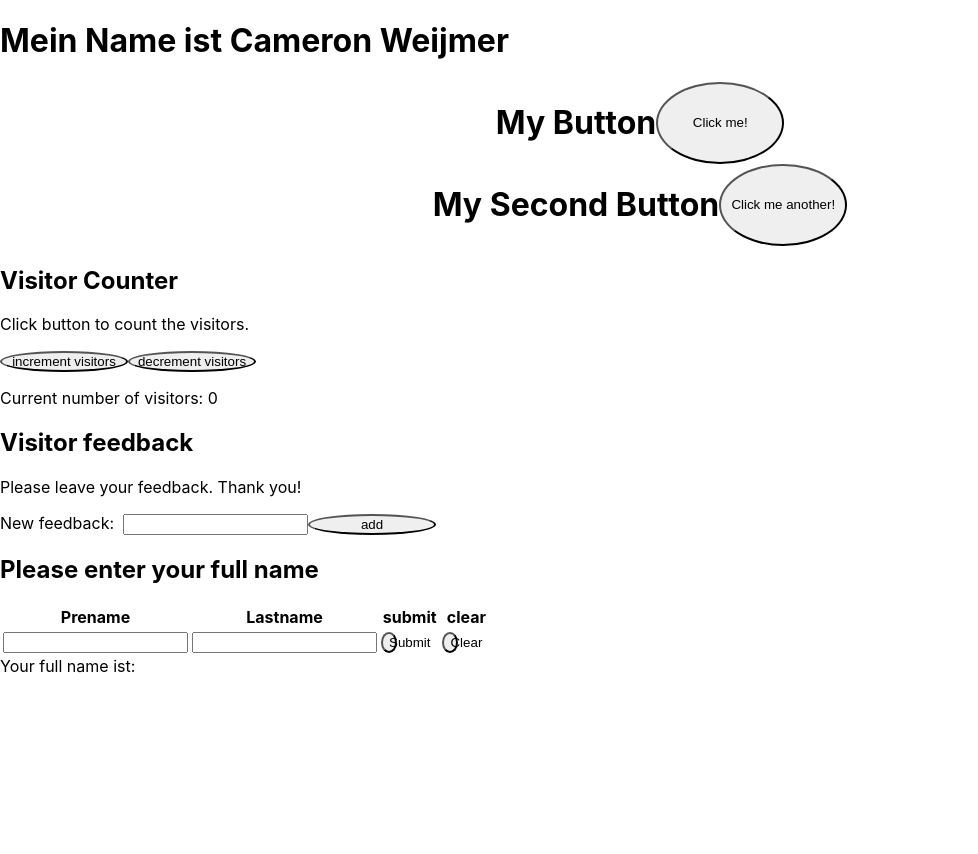
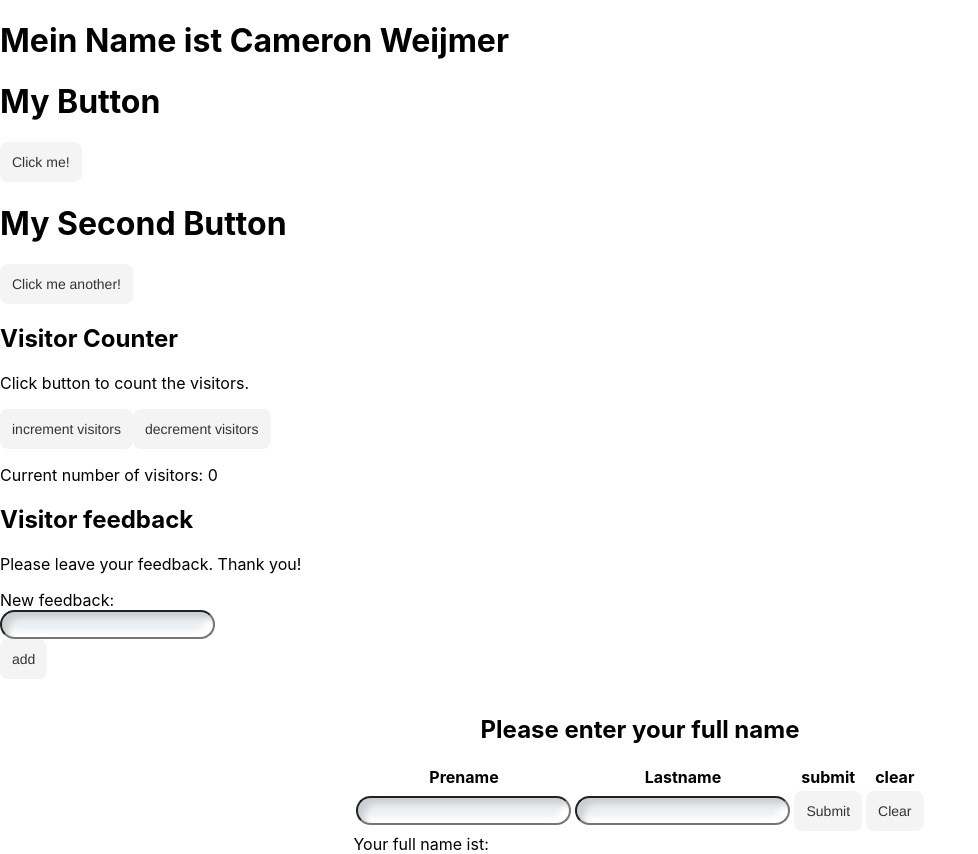
Before and after one commit to CameronWeijmer/react_app, a React (Create React App) app: page / in a window 1280 px wide. Shown: the whole page, without its empty margins (0-978 px from the left). Before the commit the page ends 800 px from the top, so only its background shows below. Built offline with nearby package versions, Linux system fonts and the light colour scheme.

Commit message:
✨ Added new styling

```diff
--- a/src/App.css
+++ b/src/App.css
@@ -37,17 +37,46 @@
   }
 }
 
-Button{
-  width: 10%;
-  border-radius: 50%;
+button {
+  background-color: rgba(51, 51, 51, 0.05);
+  border-radius: 8px;
+  border-width: 0;
+  color: #333333;
+  cursor: pointer;
+  display: inline-block;
+  font-family: "Haas Grot Text R Web", "Helvetica Neue", Helvetica, Arial,
+    sans-serif;
+  font-size: 14px;
+  font-weight: 500;
+  line-height: 20px;
+  list-style: none;
+  margin: 0;
+  padding: 10px 12px;
+  text-align: center;
+  transition: all 200ms;
+  vertical-align: baseline;
+  white-space: nowrap;
+  user-select: none;
+  -webkit-user-select: none;
+  touch-action: manipulation;
 }
 
-Button:hover{
-  background-color: #282c34;
-  color: white;
+input {
+  display: flex;
+  flex-direction: column;
+  background: #ecf0f3;
+  padding: 10px;
+  padding-left: 20px;
+  height: 5px;
+  font-size: 14px;
+  border-radius: 50px;
+  box-shadow: inset 6px 6px 6px #cbced1, inset -6px -6px 6px white;
 }
 
-.myButton{
+.container {
   display: flex;
+  flex-direction: column;
+  flex-wrap: wrap;
+  align-items: center;
   justify-content: center;
 }
```
